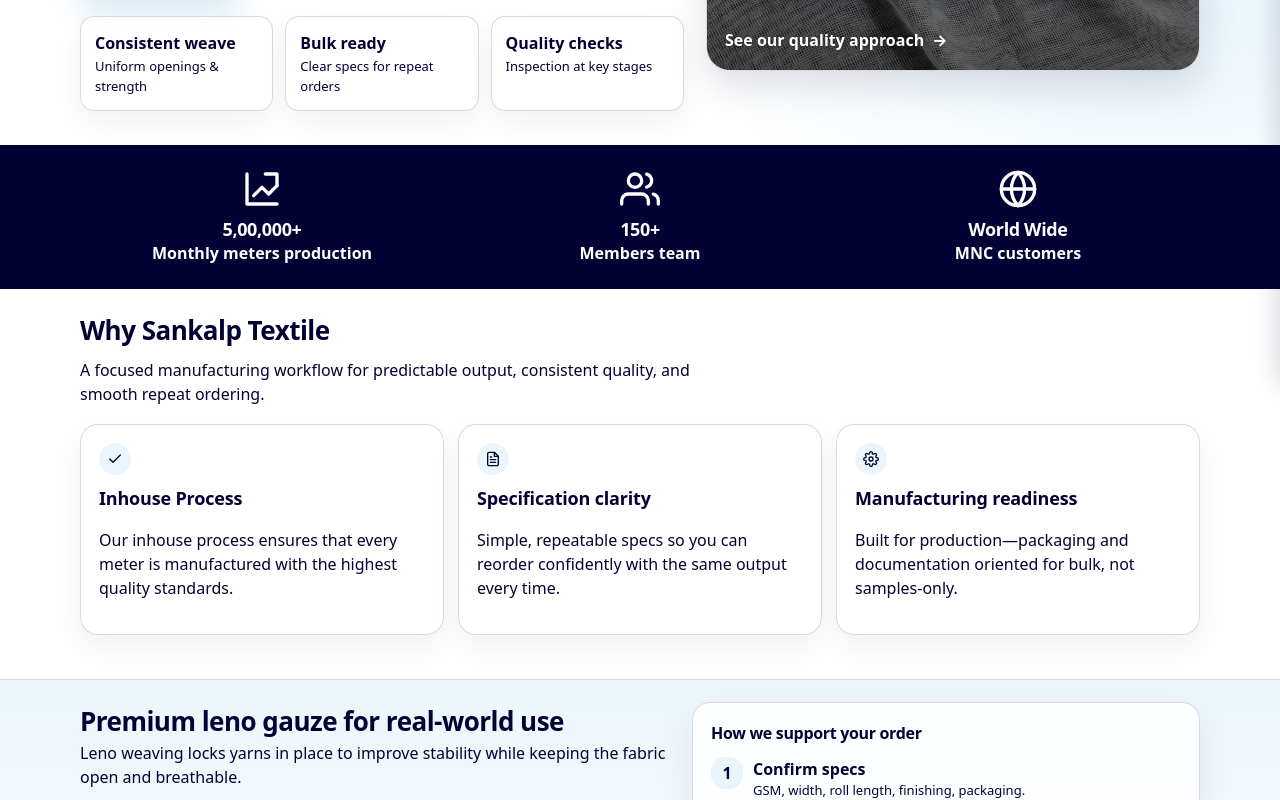
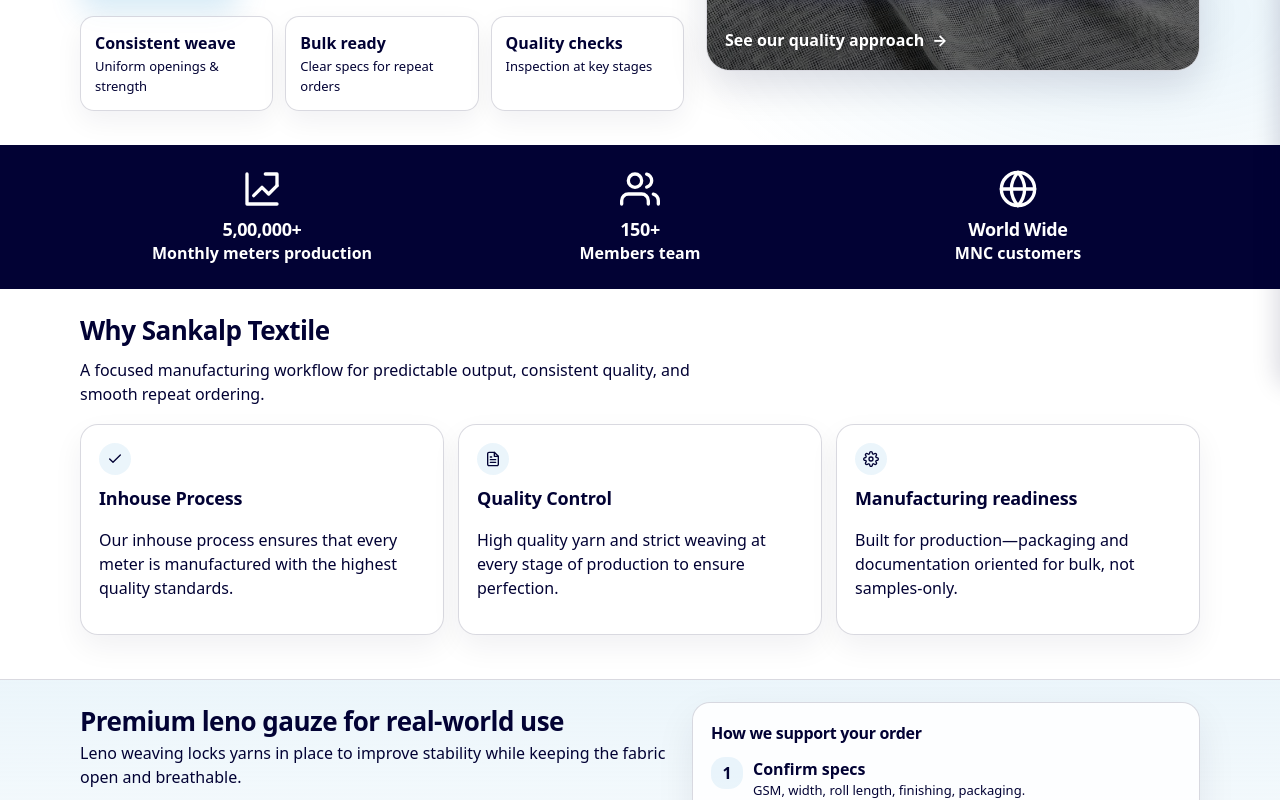
Before and after one commit to patelkevinn18-glitch/sankalp-textile, a React (Vite) app: page / in a window 1280 px wide. Shown: the part 413-1213 px from the top of the page. Built offline with nearby package versions, Linux system fonts and the light colour scheme.

Commit message:
chore: add initial vercel configuration for rewrites

```diff
--- a/src/pages/HomePage.tsx
+++ b/src/pages/HomePage.tsx
@@ -207,9 +207,9 @@ export function HomePage() {
                   <path d="M10 9H9H8" stroke="currentColor" strokeWidth="2" strokeLinecap="round" strokeLinejoin="round"/>
                 </svg>
               </div>
-              <h3 className="cardTitle">Specification clarity</h3>
+              <h3 className="cardTitle">Quality Control</h3>
               <p className="muted">
-                Simple, repeatable specs so you can reorder confidently with the same output every time.
+                High quality yarn and strict weaving at every stage of production to ensure perfection.
               </p>
             </Reveal>
             <Reveal className="card">
```
Also changed, not shown: vercel.json (added).
